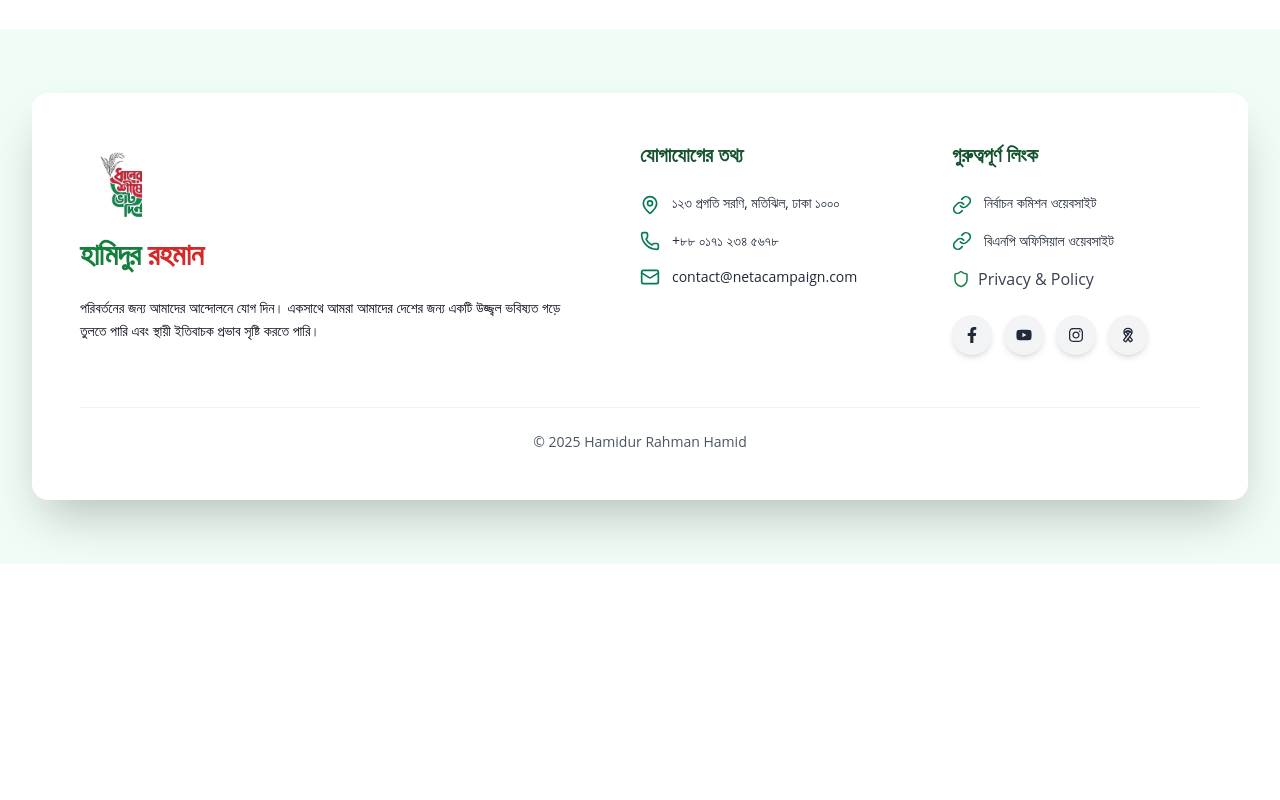
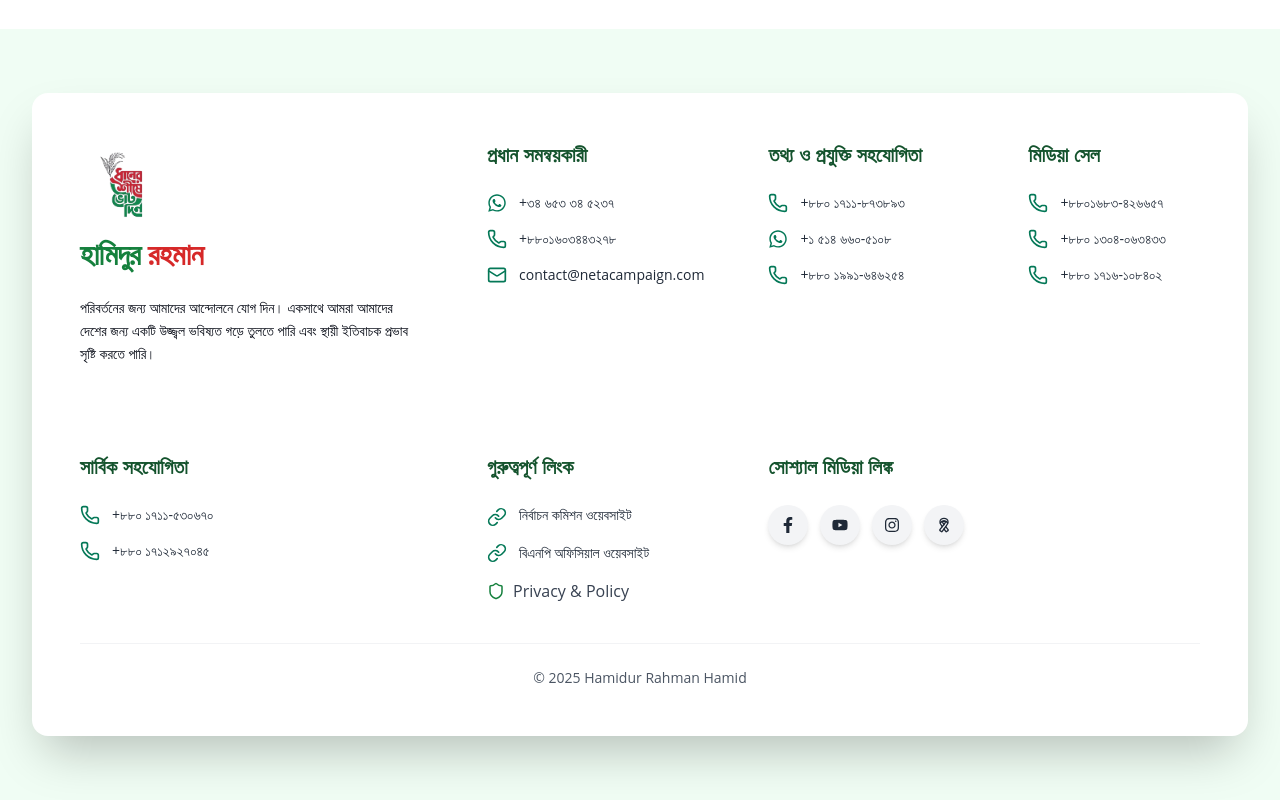
Before and after one commit to Mahii-11/political001, a React (Vite) app: page /contact in a window 1280 px wide. Shown: the part 1651-2451 px from the top of the page. Before the commit the page ends 2215 px from the top, so only its background shows below. Built offline with nearby package versions, Linux system fonts and the light colour scheme; grey boxes are pictures that could not be loaded; a web font is replaced by a local one.

Commit message:
update contact us page

```diff
--- a/src/components/layout/Footer.jsx
+++ b/src/components/layout/Footer.jsx
@@ -3,8 +3,10 @@ import { Link } from "wouter";
 import { motion } from "framer-motion";
 import { FaFacebookF, FaYoutube, FaInstagram } from "react-icons/fa";
 import { FiLink } from "react-icons/fi";
-import { MapPin, Phone, Mail, Ribbon } from "lucide-react";
+import {  Phone, Mail, Ribbon } from "lucide-react";
 import { Shield } from "lucide-react";
+import { FaWhatsapp } from "react-icons/fa";
+
 
 const socialLinks = [
   {
@@ -41,8 +43,9 @@ export function Footer() {
       <div className="max-w-7xl mx-auto px-4 md:px-8">
         {/* White Card Footer */}
         <div className="bg-white shadow-2xl rounded-2xl p-12">
-          <div className="grid grid-cols-1 md:grid-cols-[2fr_1fr_1fr] gap-16">
-            <motion.div
+          <div className="grid grid-cols-1 md:grid-cols-[2fr_1fr_1fr_1fr] gap-16">
+
+              <motion.div
               initial={{ opacity: 0, y: 20 }}
               whileInView={{ opacity: 1, y: 0 }}
               viewport={{ once: true }}
@@ -66,7 +69,6 @@ export function Footer() {
                 ইতিবাচক প্রভাব সৃষ্টি করতে পারি।
               </p>
             </motion.div>
-
             {/* Contact Info */}
             <motion.div
               initial={{ opacity: 0, y: 20 }}
@@ -74,20 +76,20 @@ export function Footer() {
               viewport={{ once: true }}
               transition={{ duration: 0.5, delay: 0.2 }}
             >
-              <h3 className="text-lg md:text-xl font-semibold mb-6 text-green-900">
-                যোগাযোগের তথ্য
+              <h3 className="text-lg md:text-xl font-semibold mb-6 text-green-900 font-bangla">
+                 প্রধান সমন্বয়কারী
               </h3>
               <ul className="space-y-4">
-                <li className="flex items-start gap-3 hover:translate-x-1 transition-transform duration-300">
-                  <MapPin className="w-5 h-5 text-emerald-700 flex-shrink-0 mt-0.5" />
+                <li className="flex items-center gap-3 hover:translate-x-1 transition-transform duration-300">
+                  <FaWhatsapp className="w-5 h-5 text-emerald-700 flex-shrink-0" />
                   <span className="text-gray-800 text-sm">
-                    ১২৩ প্রগতি সরণি, মতিঝিল, ঢাকা ১০০০
+                   +৩৪ ৬৫৩ ৩৪ ৫২৩৭
                   </span>
                 </li>
-                <li className="flex items-center gap-3 hover:translate-x-1 transition-transform duration-300">
+                 <li className="flex items-center gap-3 hover:translate-x-1 transition-transform duration-300">
                   <Phone className="w-5 h-5 text-emerald-700 flex-shrink-0" />
                   <span className="text-gray-800 text-sm">
-                    +৮৮ ০১৭১ ২৩৪ ৫৬৭৮
+                    +৮৮০১৬০৩৪৪৩২৭৮
                   </span>
                 </li>
                 <li className="flex items-center gap-3 hover:translate-x-1 transition-transform duration-300">
@@ -99,14 +101,101 @@ export function Footer() {
               </ul>
             </motion.div>
 
-            {/* Important Links */}
+               <motion.div
+              initial={{ opacity: 0, y: 20 }}
+              whileInView={{ opacity: 1, y: 0 }}
+              viewport={{ once: true }}
+              transition={{ duration: 0.5, delay: 0.2 }}
+            >
+              <h3 className="text-lg md:text-xl font-semibold mb-6 text-green-900 font-bangla">
+                 তথ্য ও প্রযুক্তি সহযোগিতা
+              </h3>
+              <ul className="space-y-4">
+                <li className="flex items-center gap-3 hover:translate-x-1 transition-transform duration-300">
+                  <Phone className="w-5 h-5 text-emerald-700 flex-shrink-0" />
+                  <span className="text-gray-800 text-sm">
+                  +৮৮০ ১৭১১-৮৭৩৮৯৩
+                  </span>
+                </li>
+                 <li className="flex items-center gap-3 hover:translate-x-1 transition-transform duration-300">
+                  <FaWhatsapp className="w-5 h-5 text-emerald-700 flex-shrink-0" />
+                  <span className="text-gray-800 text-sm">
+                  +১ ৫১৪ ৬৬০-৫১০৮
+                  </span>
+                </li>
+                <li className="flex items-center gap-3 hover:translate-x-1 transition-transform duration-300">
+                  <Phone className="w-5 h-5 text-emerald-700 flex-shrink-0" />
+                  <span className="text-gray-800 text-sm">
+                  +৮৮০ ১৯৯১-৬৪৬২৫৪
+                  </span>
+                </li>
+              </ul>
+            </motion.div>
+
+             <motion.div
+              initial={{ opacity: 0, y: 20 }}
+              whileInView={{ opacity: 1, y: 0 }}
+              viewport={{ once: true }}
+              transition={{ duration: 0.5, delay: 0.2 }}
+            >
+              <h3 className="text-lg md:text-xl font-semibold mb-6 text-green-900 font-bangla">
+              মিডিয়া সেল
+              </h3>
+              <ul className="space-y-4">
+                 <li className="flex items-center gap-3 hover:translate-x-1 transition-transform duration-300">
+                  <Phone className="w-5 h-5 text-emerald-700 flex-shrink-0" />
+                  <span className="text-gray-800 text-sm">
+                   +৮৮০১৬৮৩-৪২৬৬৫৭
+                  </span>
+                </li>
+                 <li className="flex items-center gap-3 hover:translate-x-1 transition-transform duration-300">
+                  <Phone className="w-5 h-5 text-emerald-700 flex-shrink-0" />
+                  <span className="text-gray-800 text-sm">
+                   +৮৮০ ১৩০৪-০৬৩৪৩৩
+                  </span>
+                </li>
+                <li className="flex items-center gap-3 hover:translate-x-1 transition-transform duration-300">
+                  <Phone className="w-5 h-5 text-emerald-700 flex-shrink-0" />
+                  <span className="text-gray-800 text-sm">
+                  +৮৮০ ১৭১৬-১০৮৪০২
+                  </span>
+                </li>
+              </ul>
+            </motion.div>
+
+              <motion.div
+              initial={{ opacity: 0, y: 20 }}
+              whileInView={{ opacity: 1, y: 0 }}
+              viewport={{ once: true }}
+              transition={{ duration: 0.5, delay: 0.2 }}
+            >
+              <h3 className="text-lg md:text-xl font-semibold mb-6 text-green-900 font-bangla">
+              সার্বিক সহযোগিতা
+              </h3>
+              <ul className="space-y-4">
+                 <li className="flex items-center gap-3 hover:translate-x-1 transition-transform duration-300">
+                  <Phone className="w-5 h-5 text-emerald-700 flex-shrink-0" />
+                  <span className="text-gray-800 text-sm">
+                  +৮৮০ ১৭১১-৫৩০৬৭০
+                  </span>
+                </li>
+                 <li className="flex items-center gap-3 hover:translate-x-1 transition-transform duration-300">
+                  <Phone className="w-5 h-5 text-emerald-700 flex-shrink-0" />
+                  <span className="text-gray-800 text-sm">
+                  +৮৮০ ১৭১২৯২৭০৪৫
+                  </span>
+                </li>
+              </ul>
+            </motion.div>
+
+            {/* Important Links  */}
             <motion.div
               initial={{ opacity: 0, y: 20 }}
               whileInView={{ opacity: 1, y: 0 }}
               viewport={{ once: true }}
               transition={{ duration: 0.5, delay: 0.2 }}
             >
-              <h3 className="text-lg md:text-xl font-semibold mb-6 text-green-900">
+              <h3 className="text-lg md:text-xl font-semibold mb-6 text-green-900 font-bangla">
                 গুরুত্বপূর্ণ লিংক
               </h3>
               <ul className="space-y-4">
@@ -146,7 +235,17 @@ export function Footer() {
                   </a>
                 </li>
               </ul>
+            </motion.div>
 
+                  <motion.div
+              initial={{ opacity: 0, y: 20 }}
+              whileInView={{ opacity: 1, y: 0 }}
+              viewport={{ once: true }}
+              transition={{ duration: 0.5, delay: 0.2 }}
+            >
+              <h3 className="text-lg md:text-xl font-semibold mb-6 text-green-900 font-bangla">
+                সোশ্যাল মিডিয়া লিঙ্ক
+              </h3>
               {/* Social Links */}
               <div className="flex gap-3 mt-6">
                 {socialLinks.map((social) => (
--- a/src/pages/Contact.jsx
+++ b/src/pages/Contact.jsx
@@ -20,7 +20,7 @@ import {
 } from "../components/ui/form";
 import { useToast } from "../hooks/use-toast";
 import { useMutation } from "@tanstack/react-query";
-import { apiRequest } from "../lib/queryClient";
+import { storeContact } from "@/services/api";
 
 // Schema remains same (JS compatible)
 const contactSchema = z.object({
@@ -68,20 +68,30 @@ export default function Contact() {
   });
 
   const contactMutation = useMutation({
-    mutationFn: (data) => apiRequest("POST", "/api/contact", data),
-    onSuccess: () => {
-      toast({
-        title: "Message Sent!",
-        description: "We'll get back to you as soon as possible.",
+    mutationFn: storeContact,
+    onSuccess: (res) => {
+      console.log("SUCCESS RES ===>", res);
+      if (res.success) {
+         toast({
+        title: "বার্তা পাঠানো হয়েছে ✅",
+        description: res.message || "আমরা শীঘ্রই আপনার সাথে যোগাযোগ করবো।",
       });
       form.reset();
+      } else {
+        toast({
+        title: "সমস্যা হয়েছে",
+        description: "দয়া করে আবার চেষ্টা করুন",
+        variant: "destructive",
+        })
+      }
     },
-    onError: () => {
-      toast({
-        title: "Error",
-        description: "Failed to send message. Please try again.",
-        variant: "destructive",
-      });
+    onError: (error) => {
+     toast({
+      title: "Server Error ❌",
+      description: "এই মুহূর্তে বার্তা পাঠানো যাচ্ছে না",
+      variant: "destructive",
+    });
+     console.error(error);
     },
   });
 
--- a/src/services/api.js
+++ b/src/services/api.js
@@ -1,5 +1,5 @@
-/* eslint-disable no-unused-vars */
-import { string } from "zod";
+//import { string } from "zod";
+import axios from "axios";
 
 const API_BASE_URL = "https://election-backend.dotzpos.com/api";
 
@@ -262,3 +262,17 @@ export async function postFormData(endpoint, formData) {
 export async function storeComplaint(formData) {
   return postFormData("/store-complain", formData);
 }
+
+export const storeContact = async (data) => {
+  const response = await axios.post(
+    `${API_BASE_URL}/store-contact`,
+    data,
+    {
+      headers: {
+        "Content-Type": "application/json",
+      },
+    }
+  );
+
+  return response.data;
+};
```
